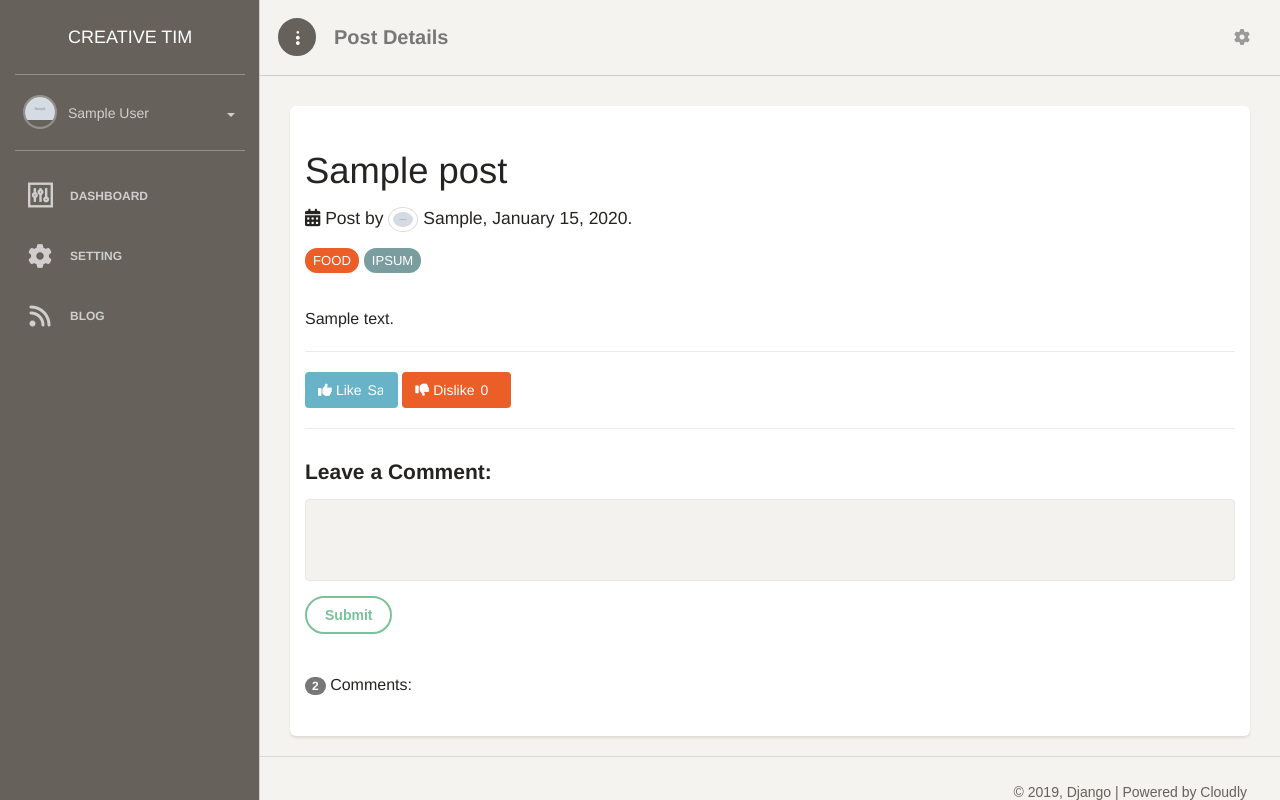
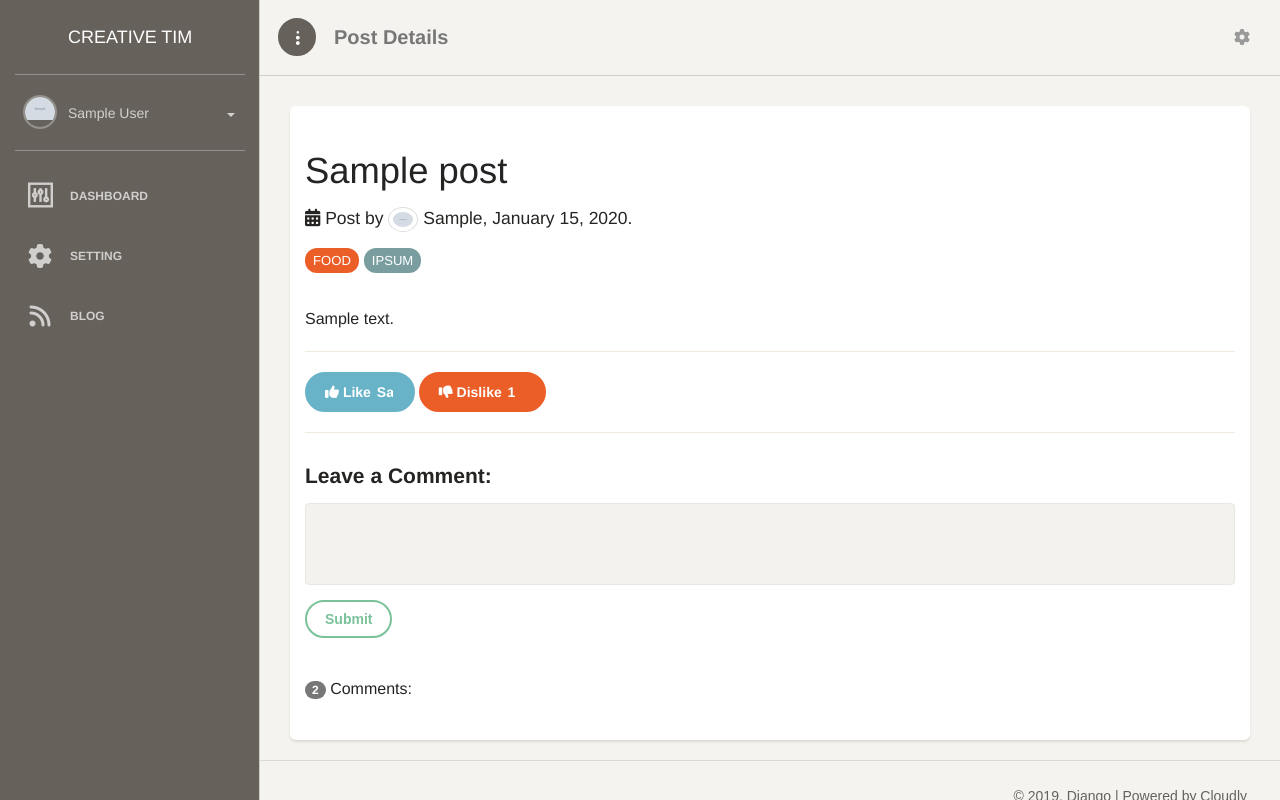
Before and after one commit to mkawsar/django, a Django app: page /blog/details/sample in a window 1280 px wide. Run offline with Django 3.2, Linux system fonts and the light colour scheme; a user stored in the database is signed in; tables that the repository leaves empty hold one stand-in row (values such as "Sample post"); grey boxes marked "Sample" are stand-in pictures; parts of the project's set-up code (start-up, migrations or seed data) failed here and were passed over; some libraries are stand-ins or nearby versions; some web fonts are replaced.

Commit message:
post dislike

```diff
--- a/blog/models.py
+++ b/blog/models.py
@@ -31,3 +31,11 @@ class Post(models.Model):
         if self.like is None:
             return 0
         return self.like.like
+
+
+class Dislike(models.Model):
+    post = models.ForeignKey(Post, on_delete=models.CASCADE)
+    user = models.ForeignKey(User, on_delete=models.CASCADE)
+    dislike = models.CharField(max_length=255)
+    createdAt = models.DateTimeField(default=timezone.now)
+    updatedAt = models.DateTimeField(default=timezone.now)
--- a/blog/templates/blog/details.html
+++ b/blog/templates/blog/details.html
@@ -14,10 +14,15 @@
                         </h5><br>
                         <p align="justify">{{ object.content }}</p>
                         <hr/>
-                        <a href="javascript:void(0)" data-like-id="{{ object.id }}" class="btn btn-info btn-fill like-btn"><i class="fa fa-thumbs-up"></i> Like
+                        <a href="javascript:void(0)" data-post-id="{{ object.id }}" class="btn btn-info btn-fill like-btn"><i class="fa fa-thumbs-up"></i> Like
                             <input class="like" name="like" readonly="readonly" type="text" placeholder="{{ object.like_count }}" value="{{ object.like_count }}"/></a>
-                        <a href="javascript:void(0)" data-dislike-id="{{ object.id }}" class="btn btn-danger btn-fill dislike-btn"><i class="fa fa-thumbs-down"></i>
-                            Dislike <input class="dislike" name="dislike" readonly="readonly" type="text" placeholder="0" value="0"/></a>
+                        {% if user_dislike.user_id ==  object.author.id%}
+                            <a href="javascript:void(0)" data-id="{{ object.id }}" class="btn btn-danger btn-fill"><i class="fa fa-thumbs-down"></i>
+                                Dislike <input class="dislike" name="dislike" readonly="readonly" type="text" placeholder="{{ dislike.count }}" value="{{ dislike.count }}"/></a>
+                        {% else %}
+                            <a href="javascript:void(0)" data-id="{{ object.id }}" class="btn btn-danger btn-fill dislike-btn"><i class="fa fa-thumbs-down"></i>
+                                Dislike <input class="dislike" name="dislike" readonly="readonly" type="text" placeholder="{{ dislike.count }}" value="{{ dislike.count }}"/></a>
+                        {% endif %}
                         <hr/>
 
                         <h4>Leave a Comment:</h4>
@@ -89,7 +94,7 @@
                 let input = $(this).find('.like');
                 input.val(parseInt(input.val()) + 1);
                 let likeCount = parseInt(input.val());
-                let postId = $(this).attr('data-like-id');
+                let postId = $(this).attr('post-data-id');
                 let url = '/blog/post/like/' + postId;
                 $.ajax({
                     type: 'POST',
@@ -106,21 +111,17 @@
             });
             $(".dislike-btn").click(function () {
                 let input = $(this).find('.dislike');
-                input.val(parseInt(input.val()) + 1);
-                {% comment %}let post = $(this).find('.postID');
-                let like = parseInt(input.val());
-                let postID = post.val();
+                let postId = $(this).attr('data-id');
+                let url = '/blog/post/dislike/' + postId;
                 $.ajax({
-                    type: 'GET',
-                    url: '/post/dislike',
-                    data: {
-                        total: like,
-                        postID: postID,
-                    },
+                    type: 'POST',
+                    url: url,
                     success: function (data) {
-                        console.log(data);
+                        if (data === 'True') {
+                            input.val(parseInt(input.val()) + 1);
+                        }
                     }
-                });{% endcomment %}
+                });
             });
         });
     </script>
--- a/blog/urls.py
+++ b/blog/urls.py
@@ -6,5 +6,6 @@ urlpatterns = [
     path('', PostListView.as_view(), name='blog-home'),
     path('create', PostCreateView.as_view(), name='blog-create'),
     path('details/<slug>', PostDetailView.as_view(), name='blog-detail'),
-    path('post/like/<post_id>', post_like, name='post-like')
+    path('post/like/<post_id>', post_like, name='post-like'),
+    path('post/dislike/<post_id>', post_dislike, name='post-dislike')
 ]
--- a/blog/views.py
+++ b/blog/views.py
@@ -44,7 +44,10 @@ class PostDetailView(LoginRequiredMixin, generic.DetailView):
 
     def get_context_data(self, **kwargs):
         context = super().get_context_data(**kwargs)
+        post_id = context['post'].pk
         context['title'] = 'Post Details'
+        context['dislike'] = Dislike.objects.filter(post_id=post_id)
+        context['user_dislike'] = Dislike.objects.filter(post_id=post_id).filter(user_id=self.request.user.id).first()
         return context
 
 
@@ -62,3 +65,16 @@ def post_like(request, post_id):
             PostLike.objects.filter(post_id=post_id).update(like=data['likeCount'])
 
         return HttpResponse(data)
+
+
+@login_required()
+@csrf_exempt
+def post_dislike(request, post_id):
+    if request.is_ajax():
+        user_dislike = Dislike.objects.filter(user_id=request.user.id).filter(post_id=post_id).first()
+        if user_dislike is None:
+            dislike = Dislike(dislike=1, post_id=post_id, user_id=request.user.id)
+            dislike.save()
+            return HttpResponse(True)
+        else:
+            return HttpResponse(False)
--- a/user/static/css/demo.css
+++ b/user/static/css/demo.css
@@ -123,7 +123,7 @@ body.nude {
     width: 30px;
 }
 
-.like-btn {
+/*.like-btn {
     display: inline-block;
     margin-bottom: 0;
     font-weight: normal;
@@ -153,7 +153,7 @@ body.nude {
     font-size: 14px;
     line-height: 1.428571429;
     border-radius: 4px;
-}
+}*/
 
 .like, .dislike {
     border: none;
```
Also changed, not shown: blog/migrations/0007_dislike.py (added).
